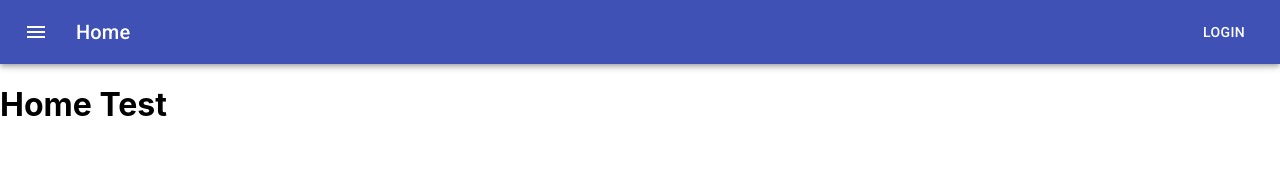
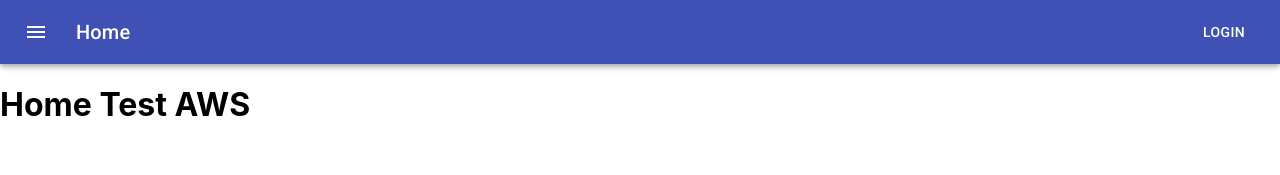
Before and after one commit to julianbooher/personal-website, a React (Create React App) app: page /#/home in a window 1280 px wide. Shown: the top 175 px of the page. Built offline with nearby package versions, Linux system fonts and the light colour scheme.

Commit message:
testing aws

```diff
--- a/src/components/Home/Home.jsx
+++ b/src/components/Home/Home.jsx
@@ -10,7 +10,7 @@
 
     return (
       <div>
-          <h1>Home Test</h1>
+          <h1>Home Test AWS</h1>
       </div>
     );
   }
```
